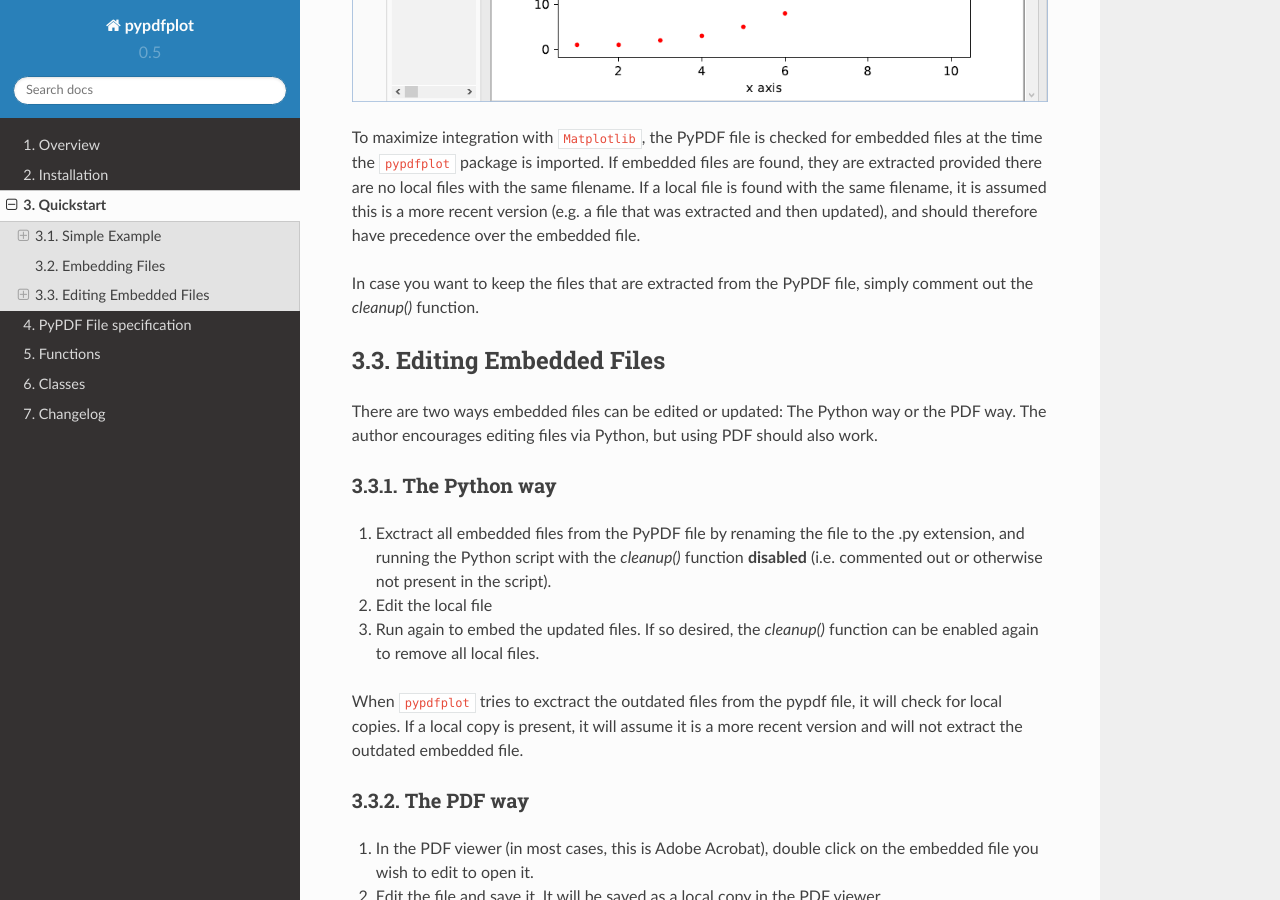
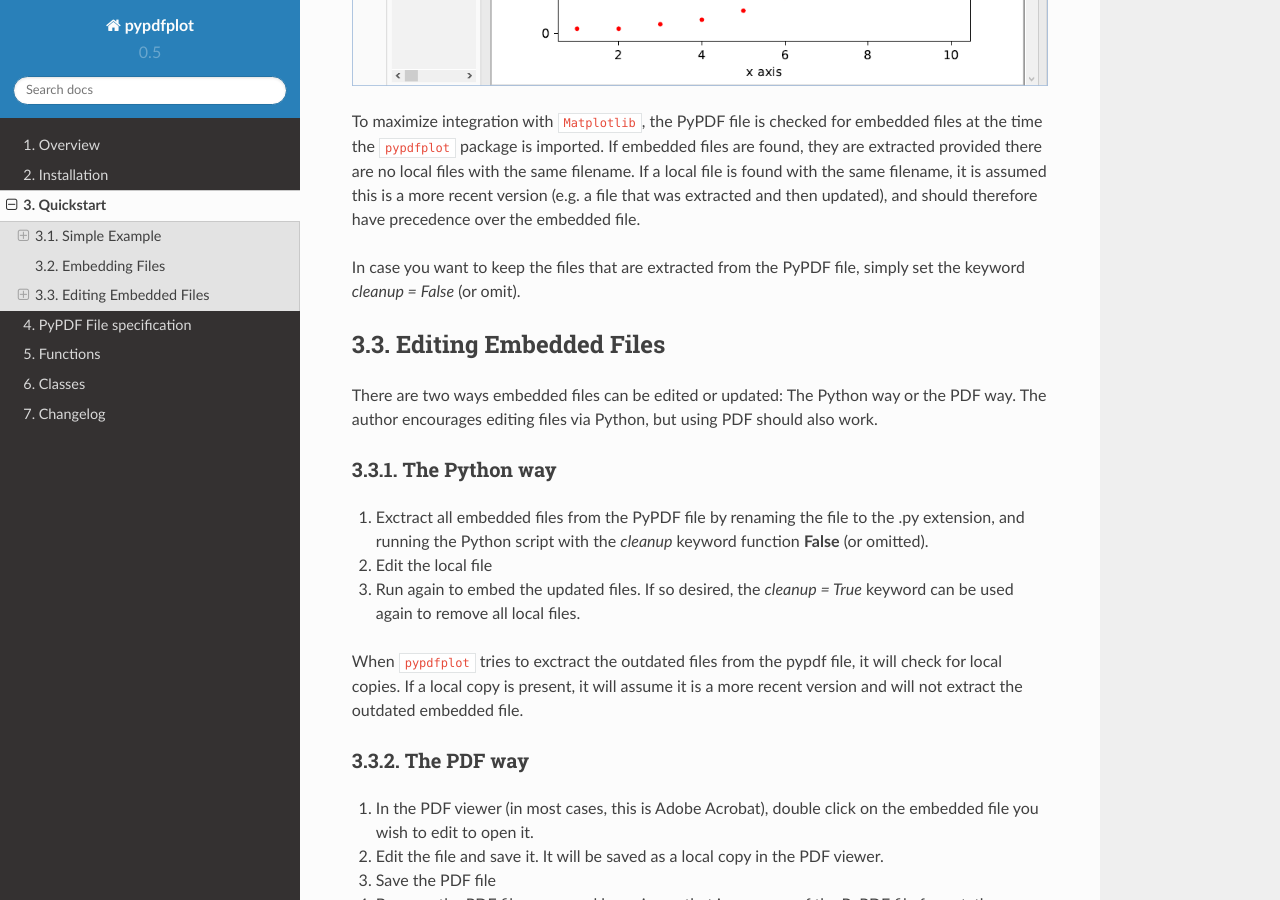
Before and after one commit to dcmvdbekerom/pypdfplot, a Sphinx documentation site: the page built from docs/source/quickstart.rst, in a window 1280 px wide and 900 px high, scrolled down 7307 px. Built offline with Sphinx 7.4.7 and the Read the Docs theme 2.0.0, drawn with Linux system fonts in a browser that asks for light colours; some of the changed text lies outside the part shown.

Commit message:
Update quickstart.rst

```diff
--- a/docs/source/quickstart.rst
+++ b/docs/source/quickstart.rst
@@ -197,7 +197,7 @@
 
 Additional files can be embedded in the PyPDF file by calling the function *pack(flist)*. The argument *flist* is a list of filenames that are to be embedded.
 
-By calling *cleanup()* after the *publish()* function, the local files are deleted after they are successfully embedded in the PyPDF file.
+By setting the keyword *cleanup = True* in the *publish()* function, the local files are deleted after they are successfully embedded in the PyPDF file.
 
 The script now looks as follows:
 
@@ -221,8 +221,7 @@
     plt.pack(['data.xlsx',
               'title.txt'])
 
-    plt.publish()
-    plt.cleanup()
+    plt.publish(cleanup = True)
 
 After running the script, the output file ``packing.pdf`` is generated and all three files ``packing.py``, ``data.xlsx``, and ``title.txt`` are deleted after being embedded in ``packing.pdf``.
 This can be confirmed by opening ``packing.pdf``:
@@ -231,7 +230,7 @@
 
 To maximize integration with ``Matplotlib``, the PyPDF file is checked for embedded files at the time the ``pypdfplot`` package is imported. If embedded files are found, they are extracted provided there are no local files with the same filename. If a local file is found with the same filename, it is assumed this is a more recent version (e.g. a file that was extracted and then updated), and should therefore have precedence over the embedded file.
 
-In case you want to keep the files that are extracted from the PyPDF file, simply comment out the *cleanup()* function.
+In case you want to keep the files that are extracted from the PyPDF file, simply set the keyword *cleanup = False* (or omit).
 
 Editing Embedded Files
 ======================
@@ -241,11 +240,11 @@
 The Python way
 --------------
 
-#) Exctract all embedded files from the PyPDF file by renaming the file to the .py extension, and running the Python script with the *cleanup()* function **disabled** (i.e. commented out or otherwise not present in the script).
+#) Exctract all embedded files from the PyPDF file by renaming the file to the .py extension, and running the Python script with the *cleanup* keyword function **False** (or omitted).
 
 #) Edit the local file
 
-#) Run again to embed the updated files. If so desired, the *cleanup()* function can be enabled again to remove all local files.
+#) Run again to embed the updated files. If so desired, the *cleanup = True* keyword can be used again to remove all local files.
 
 When ``pypdfplot`` tries to exctract the outdated files from the pypdf file, it will check for local copies. If a local copy is present, it will assume it is a more recent version and will not extract the outdated embedded file.
 
```
